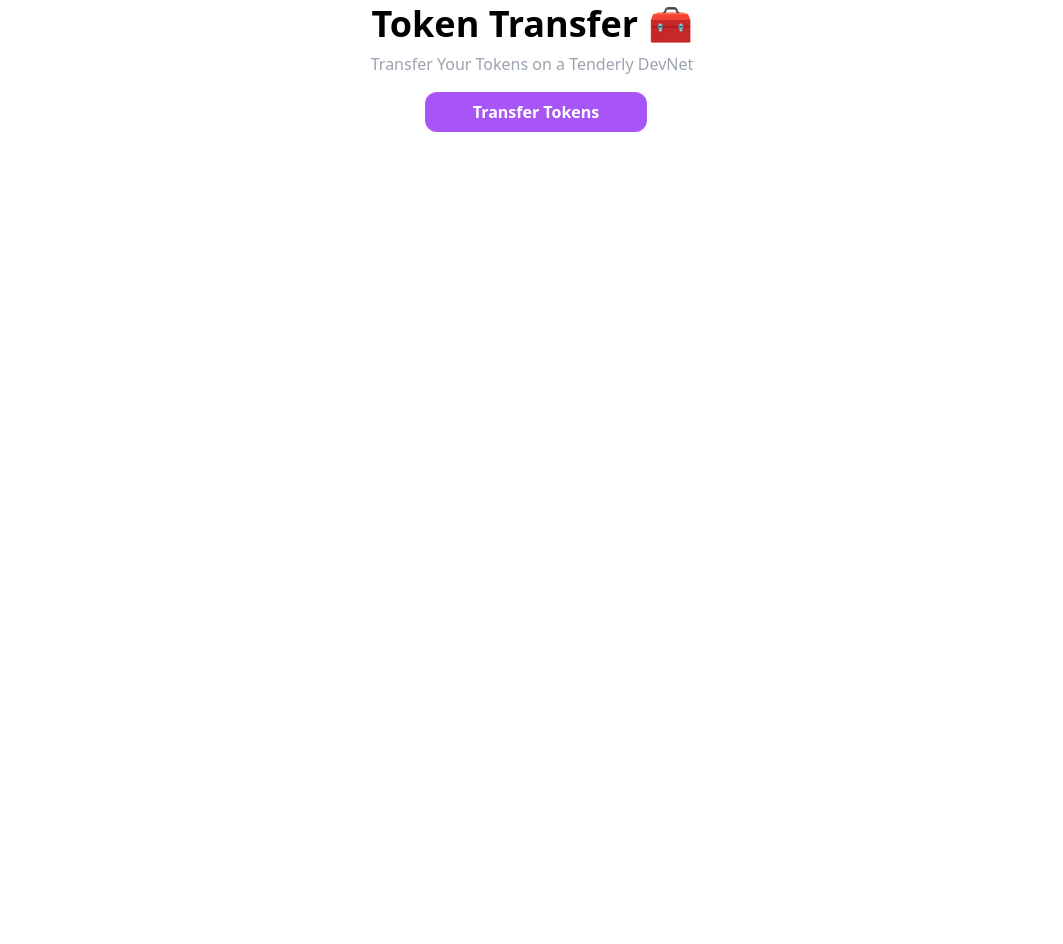
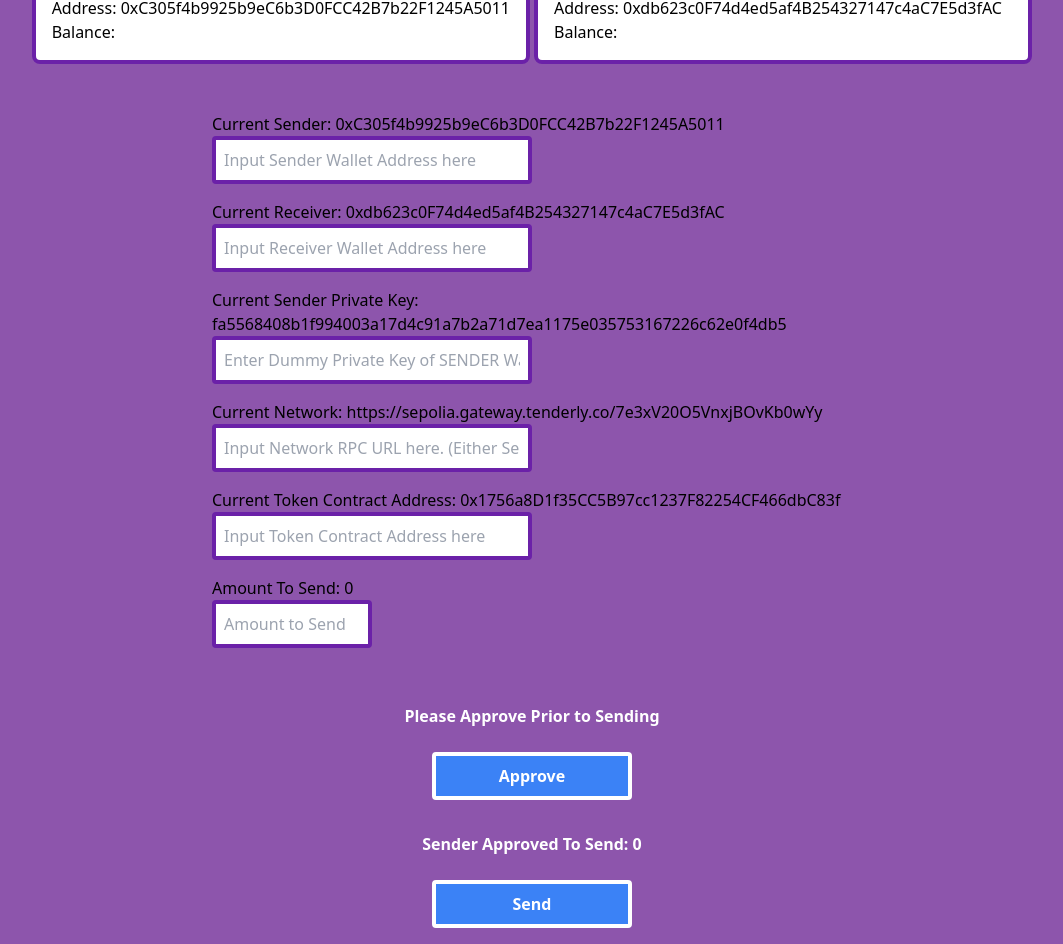
Before and after one commit to TravisLeeRichardson/token-transfer, a Next.js app: page / in a window 1280 px wide. Shown: the part 332-1276 px from the top of the page, without its empty margins (108-1171 px from the left). Before the commit the page ends 800 px from the top, so only its background shows below. Built offline with nearby package versions, Linux system fonts and the light colour scheme; no server answers; what @rainbow-me/rainbowkit, wagmi would draw is missing.

Commit message:
finishing UI 1st draft

```diff
--- a/pages/index.tsx
+++ b/pages/index.tsx
@@ -1,101 +1,270 @@
 import { ethers } from "ethers";
-import { useState } from 'react';
-import { ConnectButton } from '@rainbow-me/rainbowkit'
-import type { NextPage } from 'next'
-import Head from 'next/head'
+import { useState, useEffect } from 'react';
+import Head from 'next/head';
 import token from '../pages/abi/Token.json';
 import * as dotenv from "dotenv";
 dotenv.config();
 
-const tokenABI = token.Token.abi;
-const tokenAddress = "0x1756a8D1f35CC5B97cc1237F82254CF466dbC83f" //Sepolia Deployment (paste your contract address here)
+const Home = () => {
+    const [tokenAddress, setTokenAddress] = useState<string>("0x1756a8D1f35CC5B97cc1237F82254CF466dbC83f");
+    const [providerUrl, setProviderUrl] = useState<string>("https://sepolia.gateway.tenderly.co/7e3xV20O5VnxjBOvKb0wYy");
+    const [privateKey, setPrivateKey] = useState<string>('fa5568408b1f994003a17d4c91a7b2a71d7ea1175e035753167226c62e0f4db5');
+    const [senderAddress, setSenderAddress] = useState<string>("0xC305f4b9925b9eC6b3D0FCC42B7b22F1245A5011");
+    const [receiverAddress, setReceiverAddress] = useState<string>("0xdb623c0F74d4ed5af4B254327147c4aC7E5d3fAC");
+    const [senderBalance, setSenderBalance] = useState<string>('');
+    const [receiverBalance, setReceiverBalance] = useState<string>('');
+    const [isTransferring, setIsTransferring] = useState<boolean>(false);
+    const [isApproving, setIsApproving] = useState<boolean>(false);
+    const [allowance, setAllowance] = useState<string>('0');
+    const [approveAmount, setApproveAmount] = useState<string>('0');
+    const [sendAmount, setSendAmount] = useState<number>(0);
+    const [networkName, setNetworkName] = useState<string>('');
+    const [tokenContract, setTokenContract] = useState<ethers.Contract | null>(null);
+    const [provider, setProvider] = useState<ethers.providers.JsonRpcProvider | null>(null);
+    const [wallet, setWallet] = useState<ethers.Wallet | null>(null);
 
-// Tenderly DevNet (paste your devnet below)
-const provider = new ethers.providers.JsonRpcProvider("https://rpc.vnet.tenderly.co/devnet/erc20tokentransfer/cdc34d99-ad8d-41a2-a648-f4c867c5dc33");
 
-const privateKey = 'fa5568408b1f994003a17d4c91a7b2a71d7ea1175e035753167226c62e0f4db5'; //dummy wallet key (paste your key here)
-const wallet = new ethers.Wallet(privateKey, provider);
-const signer = wallet.connect(provider);
+  useEffect(() => {
+    const newProvider = new ethers.providers.JsonRpcProvider(providerUrl);
+    setProvider(newProvider);
+    const newWallet = new ethers.Wallet(privateKey, newProvider);
+    setWallet(newWallet);
+    const newTokenContract = new ethers.Contract(tokenAddress, token.Token.abi, newWallet);
+    setTokenContract(newTokenContract);
 
-const tokenContract = new ethers.Contract(tokenAddress, tokenABI, signer);
-const senderAddress = "0xC305f4b9925b9eC6b3D0FCC42B7b22F1245A5011"; // (paste your public wallet address here for sender)
-const receiverAddress = "0xdb623c0F74d4ed5af4B254327147c4aC7E5d3fAC"; // (paste your public wallet address here for receiver)
+    const fetchBalances = async () => {
+        try {
+            let balance = await newTokenContract.balanceOf(senderAddress);
+            setSenderBalance(ethers.utils.formatUnits(balance, 18));
+            balance = await newTokenContract.balanceOf(receiverAddress);
+            setReceiverBalance(ethers.utils.formatUnits(balance, 18));
+        } catch (error) {
+            console.error("Error fetching sender balance:", error);
+        }
+    };
 
-const Home: NextPage = () => {
-  const [isTransferring, setIsTransferring] = useState(false);
-  const sendAmount = ethers.utils.parseUnits("1", 18);
+    fetchBalances();
 
-  const handleTransferClick = async () => {
+    if (providerUrl.includes('sepolia')) setNetworkName('Sepolia-Tenderly');
+    else if (providerUrl.includes('devnet')) setNetworkName('Tenderly DevNet');
+    else setNetworkName('Invalid Network');
+  }, [providerUrl, privateKey, tokenAddress]);
+
+  const handleApproveClick = async () => {
+
+    try {
+      // Approve the senderAddress to spend tokens
+      setIsApproving(true);
+      console.log("Approving...");
+      let approveTx = await tokenContract.approve(senderAddress, ethers.utils.parseUnits(sendAmount.toString(), 18)); //send amount is in wei
+      await approveTx.wait();
+      setApproveAmount(ethers.utils.formatUnits(sendAmount, 18));
+
+      const allowance = await tokenContract.allowance(senderAddress, senderAddress); // Owner = Spender
+       setAllowance(ethers.utils.formatUnits(allowance, 18));
+       console.log("Allowance Granted:", ethers.utils.formatUnits(allowance, 18));
+
+      setIsApproving(false);
+      console.log("Approved for send.");
+    } catch (error) {
+      setIsApproving(false);
+      console.error("Approve failed:", error);
+    }
+  };
+
+  const handleSendClick = async () => {
+
+
+    try {
         setIsTransferring(true);
 
-    try {
+       // Check Allowance
+       const allowance = await tokenContract.allowance(senderAddress, senderAddress); // Owner = Spender
+       setAllowance(ethers.utils.formatUnits(allowance, 18));
+       console.log("Allowance Granted:", ethers.utils.formatUnits(allowance, 18));
 
-      // Check balances before the Send
+       if (allowance < sendAmount) {
+         console.log("Approving...");
+         handleApproveClick();
+       }
+
+       if (allowance >= sendAmount) {
+
+            // Get the wallet balances before the send
             let senderBalance = await tokenContract.balanceOf(senderAddress);
             let receiverBalance = await tokenContract.balanceOf(receiverAddress);
+            setSenderBalance(ethers.utils.formatUnits(senderBalance, 18));
+            setReceiverBalance(ethers.utils.formatUnits(receiverBalance, 18));
             console.log("Sender balance before transfer:", ethers.utils.formatUnits(senderBalance, 18));
             console.log("Receiver balance before transfer:", ethers.utils.formatUnits(receiverBalance, 18));
 
-      // Approve the senderAddress to spend tokens
-      let approveTx = await tokenContract.approve(senderAddress, sendAmount);
-      await approveTx.wait();
-      console.log("Approved for transfer.");
+            if (senderBalance >= sendAmount) {
 
-      // Check Allowance
-      const allowance = await tokenContract.allowance(senderAddress, senderAddress); // Owner = Spender
-      console.log("Allowance Granted:", ethers.utils.formatUnits(allowance, 18));
-
-      // Send the tokens
-      console.log("Sending...", ethers.utils.formatUnits(sendAmount, 18));
-      const tx = await tokenContract.transferFrom(senderAddress, receiverAddress, sendAmount);
+                // Send the allowed tokens
+                console.log("Sending...",  ethers.utils.parseUnits(sendAmount.toString(), 18));
+                const tx = await tokenContract.transferFrom(senderAddress, receiverAddress, ethers.utils.parseUnits(sendAmount.toString(), 18));
                 await tx.wait();
                 console.log("Send complete.");
 
                 // check balances after the send
                 senderBalance = await tokenContract.balanceOf(senderAddress);
                 receiverBalance = await tokenContract.balanceOf(receiverAddress);
+                setSenderBalance(ethers.utils.formatUnits(senderBalance, 18));
+                setReceiverBalance(ethers.utils.formatUnits(receiverBalance, 18));
                 console.log("Sender balance after transfer:", ethers.utils.formatUnits(senderBalance, 18));
                 console.log("Receiver balance after transfer:", ethers.utils.formatUnits(receiverBalance, 18));
+                }
+        }
 
     } catch (error) {
+      setIsTransferring(false);
+      setIsApproving(false);
       console.error("Transfer failed:", error);
     } finally {
       setIsTransferring(false);
+      setIsApproving(false);
     }
-  }
+  };
+
+
 
     return (
-    <div className="flex flex-col items-center justify-center min-h-screen py-2">
+        <div className="bg-tenderlyPurple flex flex-col items-center justify-center min-h-screen py-2">
       <Head>
         <title>Token Transfer</title>
-        <link rel="icon" href="/favicon.ico" />
+        <link rel="icon" href="/tenderly-logo-2.webp" />
       </Head>
-      <main className="">
-        <div className="flex flex-col items-center">
-          <h1 className="text-4xl font-bold text-center">
+        <h1 className="text-8xl font-bold text-center">
         <span className="to-blue-500 bg-clip-text">
             Token Transfer 🧰
+
         </span>
         </h1>
-          <h3 className="mt-2 text-gray-400">
-            Transfer Your Tokens on a Tenderly DevNet
+        <h3 className="mt-8 mb-24 text-4xl text-white">
+            Send Your Tokens Wallet to Wallet on a Tenderly DevNet
         </h3>
-          <div className="mt-4 flex">
-        {/*}    <ConnectButton /> */}
+        <div className="grid grid-cols-1 md:grid-cols-2 gap-1">
+            {/* Sender Wallet */}
+            <div className="border-4 border-purple-800 rounded-lg p-4 bg-white max-h-32">
+                <h3 className="text-lg font-bold mb-2">Sender Wallet</h3>
+                <p>Address: {senderAddress}</p>
+                <p>Balance: {senderBalance}</p>
+            </div>
+            {/* Receiver Wallet */}
+            <div className="border-4 border-purple-800 rounded-lg p-4 bg-white max-h-32">
+                <h3 className="text-lg font-bold mb-2">Receiver Wallet</h3>
+                <p>Address: {receiverAddress}</p>
+                <p>Balance: {receiverBalance}</p>
+            </div>
+        </div>
+
+         <div className="mb-12"></div>
+
+
+        {/* Transaction Center */}
+
+ {/* Sender Info */}
+ <div className="mb-4 w-1/2">
+                  <p>Current Sender: {senderAddress}</p>
+                  <input
+                    type="text"
+                    onChange={(e) => setSenderAddress(e.target.value) }
+                    className="border-4 border-purple-800 text-black p-2 rounded w-1/2"
+                    placeholder="Input Sender Wallet Address here"
+                  />
+                </div>
+
+                 {/* Receiver Info */}
+ <div className="mb-4 w-1/2">
+                  <p>Current Receiver: {receiverAddress}</p>
+                  <input
+                    type="text"
+                    onChange={(e) => setReceiverAddress(e.target.value)}
+                    className="border-4 border-purple-800 text-black p-2 rounded w-1/2"
+                    placeholder="Input Receiver Wallet Address here"
+                  />
+                </div>
+
+                  {/* Private Key - Consider removing for security */}
+                  <div className="mb-4 w-1/2">
+                <p>Current Sender Private Key: {privateKey}</p>
+                <input
+                  type="text"
+                  onChange={(e) => setPrivateKey(e.target.value)}
+                  className="border-4 border-purple-800 text-black p-2 rounded w-1/2"
+                  placeholder="Enter Dummy Private Key of SENDER Wallet here. DO NOT USE REAL ASSETS!!!!"
+                />
+                </div>
+
+                {/* Network Info */}
+                <div className="mb-4 w-1/2">
+                  <p>Current Network: {providerUrl}</p>
+                  <input
+                    type="text"
+                    onChange={(e) => setProviderUrl(e.target.value)}
+                    className="border-4 border-purple-800 text-black p-2 rounded w-1/2"
+                    placeholder="Input Network RPC URL here. (Either Sepolia or DevNet)"
+                  />
+                </div>
+
+                 {/* Token Contract Address */}
+                <div className="mb-4 w-1/2">
+                <p>Current Token Contract Address: {tokenAddress}</p>
+                <input
+                  type="text"
+
+                  onChange={(e) => setTokenAddress(e.target.value)}
+                  className="border-4 border-purple-800 text-black p-2 rounded w-1/2"
+                  placeholder="Input Token Contract Address here"
+                />
+                </div>
+
+                 {/* Send Amount */}
+                <div className="mb-4 w-1/2">
+                <p>Amount To Send: {sendAmount}</p>
+                <input
+                  type="text"
+                  onChange={(e) => setSendAmount(Number(e.target.value))}
+                  className="border-4 border-purple-800 text-black p-2 rounded w-40 mb-4"
+                  placeholder="Amount to Send"
+
+                />
+    </div>
+
+                {/* Buttons */}
+                <div className="flex flex-col items-center justify-center">
+
+                <p className="mt-4 text-white font-bold py-2 px-4 rounded mb-4">Please Approve Prior to Sending</p>
+
                 <button
-          className={`ml-2 bg-purple-500 hover:bg-purple-700 text-white font-bold py-2 px-12 rounded-xl ${
-            isTransferring ? 'opacity-50 cursor-not-allowed' : ''
-          }`}
-          onClick={handleTransferClick}
+                  style= {{ width: '200px' }}
+                  onClick={handleApproveClick}
+                  disabled={isApproving}
+                  className="border-4 border-white bg-blue-500 hover:bg-blue-700 text-white font-bold py-2 px-4 rounded mb-2"
+                >
+                  {isApproving ? 'Approving...' : 'Approve'}
+                </button>
+
+                </div>
+
+                <div className="flex flex-col items-center justify-center">
+                <p className="mt-4 text-white font-bold py-2 px-4 rounded mb-4">Sender Approved To Send: {allowance}</p>
+
+                <button
+                  style= {{ width: '200px' }}
+                  onClick={handleSendClick}
                   disabled={isTransferring}
+                  className="border-4 border-white bg-blue-500 hover:bg-blue-700 text-white font-bold py-2 px-4 rounded mb-2"
                 >
-          {isTransferring ? 'Transferring...' : 'Transfer Tokens'}
+                  {isTransferring ? 'Sending...' : 'Send'}
                 </button>
 </div>
+
               </div>
-      </main>
-    </div>
-  )
-}
 
-export default Home
+
+
+      );
+    };
+
+export default Home;
--- a/tailwind.config.js
+++ b/tailwind.config.js
@@ -5,6 +5,10 @@ module.exports = {
   ],
   theme: {
     extend: {
+      colors: {
+        tenderlyPurple: '#8D55AC',
+        dark: '#121212',
+      },
       backgroundImage: {
         'rainbow-gradient':
           'linear-gradient(72.13deg, #1D3985 -1.09%, #8D55AC 18.51%, #C75149 38.11%, #F6C24B 57.11%, #5FCE6E 73.74%, #50B1D6 93.34%);',
```
Lines whose indentation alone changed are shown as unchanged.
